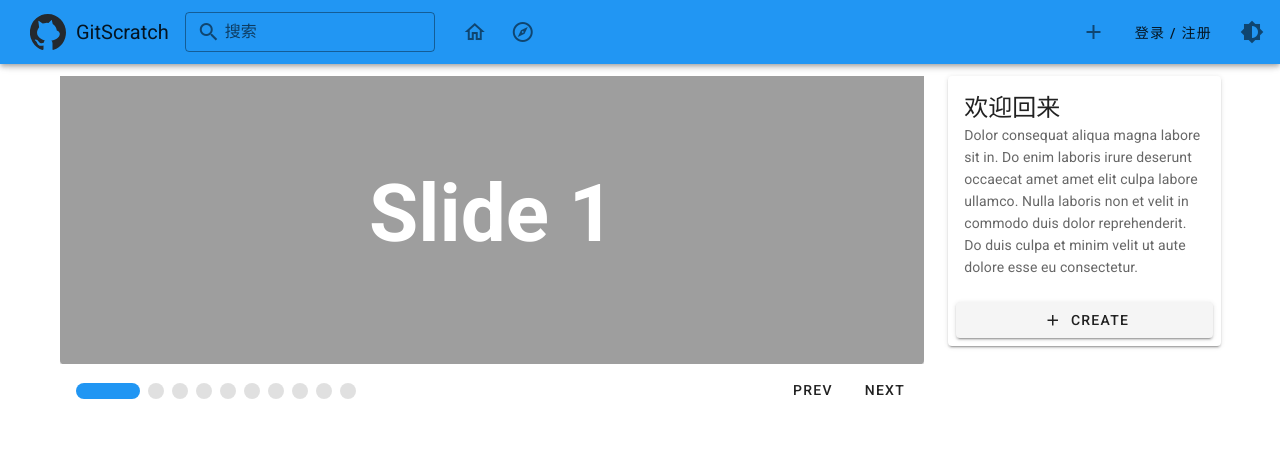
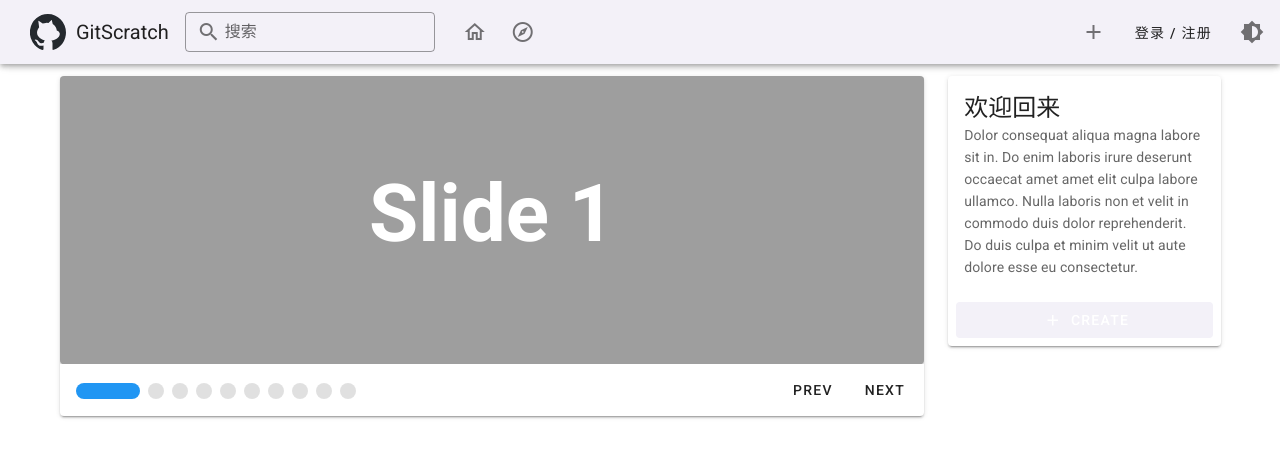
Before and after one commit to UniScratch/gitscratch-frontend, a Vue app: page / in a window 1280 px wide. Shown: the top 458 px of the page. Built offline with nearby package versions, Linux system fonts and the light colour scheme.

Commit message:
使用 SASS
Signed-off-by: TimFang <mc13735292967@163.com>

```diff
--- a/src/components/Carousel.vue
+++ b/src/components/Carousel.vue
@@ -1,5 +1,5 @@
 <template>
-    <v-card flat tile>
+    <v-card >
         <v-window v-model="onboarding">
             <v-window-item v-for="n in length" :key="`card-${n}`">
                 <v-card color="grey" height="300">
--- a/src/components/SideBanner.vue
+++ b/src/components/SideBanner.vue
@@ -5,10 +5,9 @@
         <v-card-subtitle>Dolor consequat aliqua magna labore sit in. Do enim laboris irure deserunt occaecat amet amet elit culpa labore ullamco. Nulla laboris non et velit in commodo duis dolor reprehenderit. Do duis culpa et minim velit ut aute dolore esse eu consectetur.</v-card-subtitle>
 
         <v-card-actions>
-            <v-btn block>
-                <v-icon left>
-        mdi-plus
-      </v-icon>Create</v-btn>
+            <v-btn block depressed color="primary">
+                <v-icon left>mdi-plus</v-icon>Create
+            </v-btn>
         </v-card-actions>
     </v-card>
 </template>
--- a/src/plugins/vuetify.js
+++ b/src/plugins/vuetify.js
@@ -8,12 +8,12 @@ export default new Vuetify({
     theme: {
         themes: {
             light: {
-                primary: colors.blue.base,
+                primary: "#F3F1F8",
                 secondary: colors.blue.darken4,
                 accent: colors.blue.base,
             },
             dark: {
-                primary: colors.grey.darken4,
+                primary: "#2B2734",
                 secondary: colors.blue.darken4,
                 accent: colors.blue.base,
             },
--- /dev/null
+++ b/src/sass/variables.scss
@@ -0,0 +1,2 @@
+$border-radius-root: 20px;
+$btn-sizes: ('default': 40);
```
